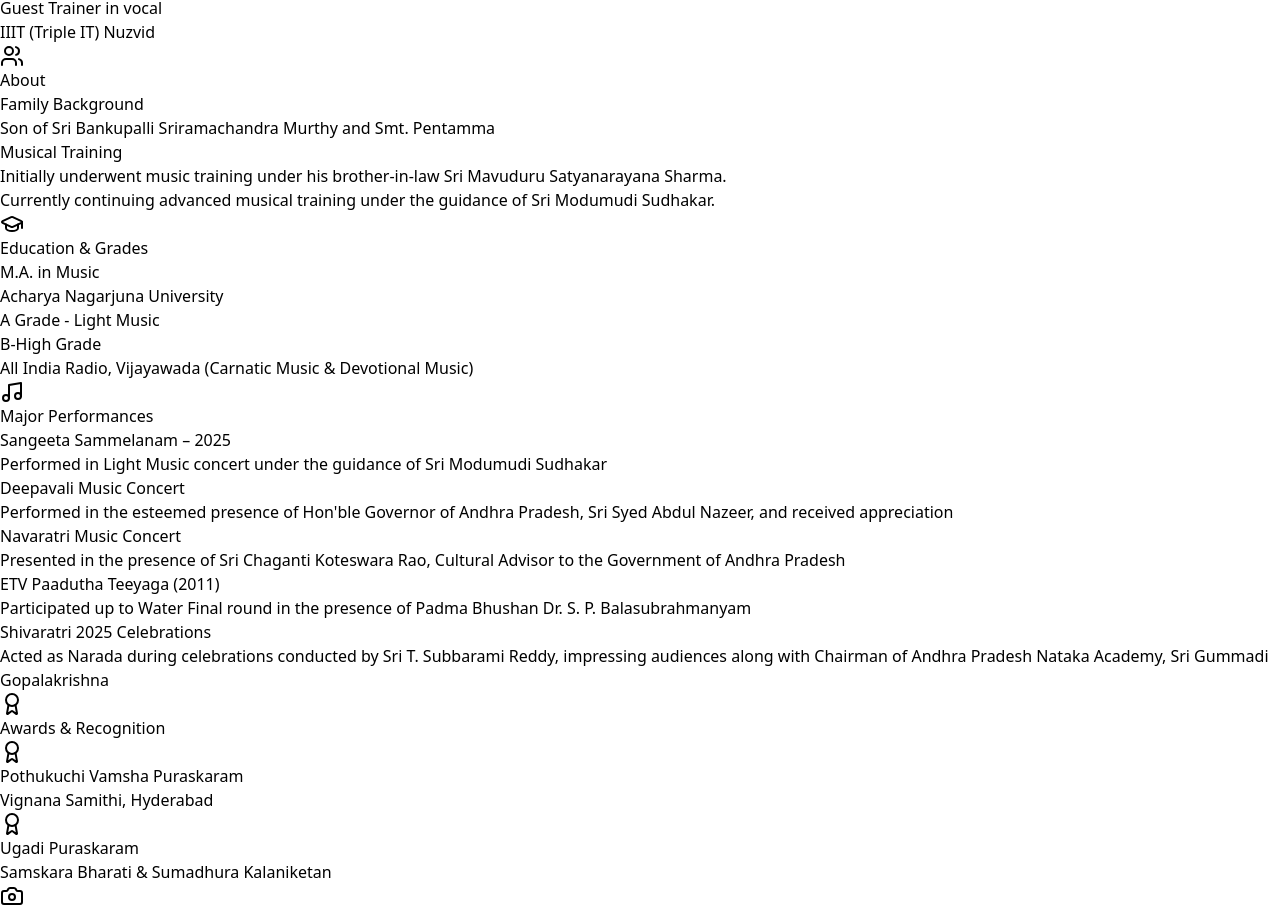
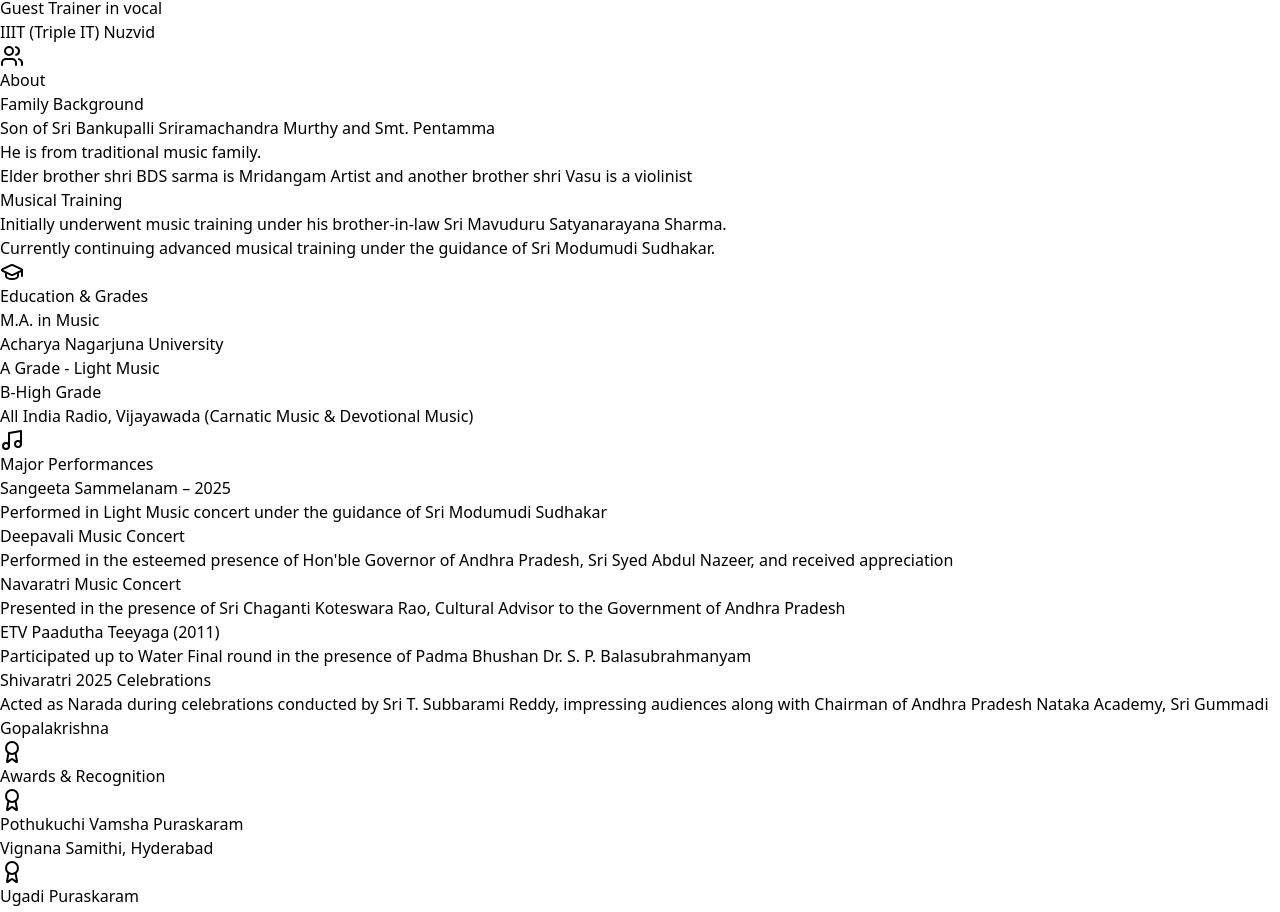
Before and after one commit to kumarasai/sagar, a React (Vite) app: page / in a window 1280 px wide. Shown: the part 1372-2284 px from the top of the page. Built offline with nearby package versions, Linux system fonts and the light colour scheme.

Commit message:
Updated about2

```diff
--- a/src/App.jsx
+++ b/src/App.jsx
@@ -115,7 +115,9 @@
           <div className="space-y-4 text-gray-700">
             <div>
               <h4 className="font-semibold text-lg text-gray-800 mb-2">Family Background</h4>
-              <p>Son of Sri Bankupalli Sriramachandra Murthy and Smt. Pentamma</p>
+              <p className="mb-2">Son of Sri Bankupalli Sriramachandra Murthy and Smt. Pentamma</p>
+              <p className="mb-2">He is from traditional music family.</p>
+              <p>Elder brother shri BDS sarma is Mridangam Artist and another brother shri Vasu is a violinist</p>
             </div>
             <div>
               <h4 className="font-semibold text-lg text-gray-800 mb-2">Musical Training</h4>
```
